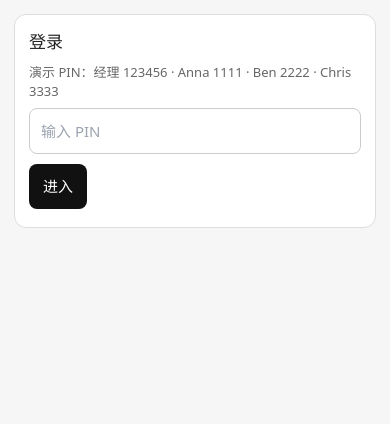
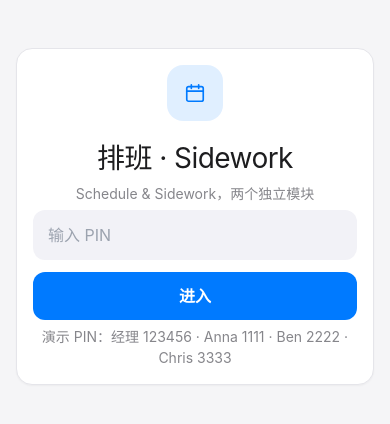
Before and after one commit to yimgao/pos-sidework-app, a React (Vite) app in the folder frontend/: page / in a window 390 px wide. Shown: the top 424 px of the page. Built offline with nearby package versions, Linux system fonts and the light colour scheme.

Commit message:
UI redesign: Apple-style, desktop left sidebar, mobile bottom tabs

```diff
--- a/frontend/src/App.jsx
+++ b/frontend/src/App.jsx
@@ -7,6 +7,30 @@ import ScorePage from './pages/ScorePage'
 import ReportPage from './pages/ReportPage'
 import SuggestPage from './pages/SuggestPage'
 
+function Icon({ name }) {
+  const p = { fill: 'none', stroke: 'currentColor', strokeWidth: 1.8, strokeLinecap: 'round', strokeLinejoin: 'round', width: 22, height: 22, viewBox: '0 0 24 24' }
+  const paths = {
+    schedule: <><rect x="3" y="5" width="18" height="16" rx="2" /><path d="M3 10h18M8 3v4M16 3v4" /></>,
+    today: <><rect x="3" y="5" width="18" height="16" rx="2" /><path d="M8 12l2 2 4-4" /></>,
+    score: <><path d="M4 20V10M10 20V4M16 20v-8M22 20H2" /></>,
+    review: <><circle cx="12" cy="12" r="9" /><path d="M8 12l2 2 4-4" /></>,
+    report: <><path d="M7 3h7l4 4v14H7z" /><path d="M14 3v4h4M10 12h5M10 16h5" /></>,
+    suggest: <><path d="M9 18h6M10 21h4M12 3a6 6 0 0 0-3.3 11c.7.5 1.3 1.2 1.3 2h4c0-.8.6-1.5 1.3-2A6 6 0 0 0 12 3z" /></>,
+  }
+  return <svg {...p}>{paths[name]}</svg>
+}
+
+const COMMON = [
+  ['schedule', '排班', 'Schedule', 'schedule'],
+  ['today', '今日', 'Today', 'today'],
+  ['score', '分数', 'Score', 'score'],
+]
+const MANAGER = [
+  ['review', '复核', 'Review', 'review'],
+  ['report', '报告', 'Report', 'report'],
+  ['suggest', '建议', 'Suggestions', 'suggest'],
+]
+
 export default function App() {
   const [user, setUser] = useState(null)
   const [pin, setPin] = useState('')
@@ -15,40 +39,51 @@ export default function App() {
   useEffect(() => { if (localStorage.getItem('pos-token')) me().then(setUser).catch(() => clearToken()) }, [])
   if (!user) {
     return (
-      <main>
-        <div className="card">
-          <h2>登录</h2>
-          <p className="muted">演示 PIN：经理 123456 · Anna 1111 · Ben 2222 · Chris 3333</p>
-          <input inputMode="numeric" placeholder="输入 PIN" value={pin} onChange={(e) => setPin(e.target.value)} />
-          <button className="btn" onClick={async () => {
+      <main className="login-wrap">
+        <div className="card login-card">
+          <div className="login-mark"><Icon name="schedule" /></div>
+          <h1>排班 · Sidework</h1>
+          <p className="muted">Schedule &amp; Sidework，两个独立模块</p>
+          <input inputMode="numeric" placeholder="输入 PIN" value={pin} onChange={(e) => setPin(e.target.value)} onKeyDown={(e) => { if (e.key === 'Enter') document.getElementById('login-btn').click() }} />
+          <button id="login-btn" className="btn login-btn" onClick={async () => {
             try { const d = await login(pin); setToken(d.token); setUser(d.user); setTab(d.user.is_manager ? 'schedule' : 'today') }
             catch (e) { setMsg(e.message) }
           }}>进入</button>
-          <p className="muted">{msg}</p>
+          <p className="muted">演示 PIN：经理 123456 · Anna 1111 · Ben 2222 · Chris 3333</p>
+          <p className="muted error">{msg}</p>
         </div>
       </main>
     )
   }
-  const tabs = [
-    ['schedule', '排班'],
-    ['today', '今日'],
-    ['score', '分数'],
-  ]
-  if (user.is_manager) tabs.push(['review', '复核'], ['report', '报告'], ['suggest', '建议'])
-  const navButtons = (cls) => (
-    <nav className={cls}>
-      {tabs.map(([k, label]) => <button key={k} className={tab === k ? 'active' : ''} onClick={() => setTab(k)}>{label}</button>)}
-    </nav>
-  )
+  const tabs = user.is_manager ? [...COMMON, ...MANAGER] : COMMON
+  const logout = () => { clearToken(); setUser(null) }
   return (
     <div className="layout">
       <aside className="sidebar">
-        <h1>排班 + Sidework</h1>
-        <p className="muted">两个单独模块：排班 · Sidework 检查 · 交点是表现分 → 排班建议</p>
-        {navButtons('side-nav')}
+        <div className="brand"><div className="brand-mark"><Icon name="schedule" /></div><div><b>排班 · Sidework</b><small>Schedule &amp; Sidework</small></div></div>
+        <p className="nav-label">我的</p>
+        <nav className="side-nav">
+          {COMMON.map(([k, label, sub, icon]) => (
+            <button key={k} className={tab === k ? 'active' : ''} onClick={() => setTab(k)}>
+              <Icon name={icon} /><span><b>{label}</b><small>{sub}</small></span>
+            </button>
+          ))}
+        </nav>
+        {user.is_manager && (<><p className="nav-label">经理</p><nav className="side-nav">
+          {MANAGER.map(([k, label, sub, icon]) => (
+            <button key={k} className={tab === k ? 'active' : ''} onClick={() => setTab(k)}>
+              <Icon name={icon} /><span><b>{label}</b><small>{sub}</small></span>
+            </button>
+          ))}
+        </nav></>)}
+        <div className="user-card">
+          <div className="avatar">{user.name.slice(0, 1)}</div>
+          <div className="user-meta"><b>{user.name}</b><small>{user.is_manager ? '经理 Manager' : '员工 Staff'}</small></div>
+          <button className="btn2" onClick={logout}>退出</button>
+        </div>
       </aside>
       <div className="maincol">
-        <header><h1>排班 + Sidework</h1><p>当前：{user.name}{user.is_manager ? '（经理）' : '（员工）'} <button className="btn2" onClick={() => { clearToken(); setUser(null) }}>退出</button></p></header>
+        <header className="mobile-header"><b>排班 · Sidework</b><span>{user.name}</span></header>
         <main>
           {tab === 'schedule' && <SchedulePage user={user} />}
           {tab === 'today' && <TodayPage user={user} />}
@@ -57,7 +92,13 @@ export default function App() {
           {tab === 'report' && user.is_manager && <ReportPage />}
           {tab === 'suggest' && user.is_manager && <SuggestPage />}
         </main>
-        {navButtons('bottom-nav')}
+        <nav className="bottom-nav">
+          {tabs.map(([k, label, sub, icon]) => (
+            <button key={k} className={tab === k ? 'active' : ''} onClick={() => setTab(k)}>
+              <Icon name={icon} /><span>{label}</span>
+            </button>
+          ))}
+        </nav>
       </div>
     </div>
   )
--- a/frontend/src/index.css
+++ b/frontend/src/index.css
@@ -1,39 +1,73 @@
 @tailwind base;
 @tailwind components;
 @tailwind utilities;
-*{box-sizing:border-box} body{font-family:system-ui,-apple-system,Arial,sans-serif;margin:0;background:#f6f6f6;color:#222}
-header{background:#111;color:#fff;padding:14px 16px} header h1{font-size:18px;margin:0} header p{margin:4px 0 0;color:#ccc;font-size:13px}
-nav{display:flex;gap:8px;padding:10px;overflow-x:auto;background:#fff;border-bottom:1px solid #ddd}
-nav button{border:1px solid #ddd;background:#fff;padding:10px 14px;border-radius:20px;white-space:nowrap;font-size:15px}
-nav button.active{background:#111;color:#fff}
+/* Apple 风格设计系统：浅灰底、白卡、蓝主色、圆角大、留白多 */
+:root{--bg:#F5F5F7;--card:#fff;--text:#1D1D1F;--secondary:#86868B;--border:#E5E5EA;--blue:#007AFF;--blue-soft:rgba(0,122,255,.12);--green:#34C759;--red:#FF3B30;--orange:#FF9500;--fill:#F2F2F7}
+*{box-sizing:border-box}
+body{font-family:-apple-system,BlinkMacSystemFont,"SF Pro Text","SF Pro Display","Helvetica Neue",Arial,sans-serif;margin:0;background:var(--bg);color:var(--text);-webkit-font-smoothing:antialiased;line-height:1.5}
+button{font-family:inherit;cursor:pointer}
+button:active{opacity:.75}
+main{padding:20px;max-width:1080px;margin:0 auto}
+.card{background:var(--card);border:1px solid var(--border);border-radius:18px;padding:20px;margin-bottom:16px;box-shadow:0 1px 2px rgba(0,0,0,.04)}
+.card h2{font-size:22px;font-weight:700;margin:0 0 6px;letter-spacing:-.02em}
+.card h3{font-size:17px;font-weight:600;margin:16px 0 8px}
+.muted{color:var(--secondary);font-size:14px}
+.error{color:var(--red)}
+input,select,textarea{width:100%;padding:12px 14px;margin:6px 0;border:1px solid transparent;border-radius:12px;font-size:16px;background:var(--fill);color:var(--text)}
+input:focus,select:focus,textarea:focus{outline:2px solid rgba(0,122,255,.35);background:#fff}
+button.btn{background:var(--blue);color:#fff;border:0;padding:12px 20px;border-radius:12px;font-size:16px;font-weight:600;margin:6px 6px 6px 0}
+button.btn2{background:#E8E8ED;color:var(--text);border:0;padding:9px 14px;border-radius:10px;font-size:14px;font-weight:500;margin:4px 4px 4px 0}
+button.green{background:var(--green)} button.red{background:var(--red)}
+.tag{display:inline-block;padding:4px 10px;border-radius:999px;font-size:12px;font-weight:600;background:var(--fill);color:#6E6E73}
+.tag.ok{background:rgba(52,199,89,.15);color:#248A3D} .tag.bad{background:rgba(255,59,48,.12);color:#D70015} .tag.warn{background:rgba(255,149,0,.15);color:#B25E09}
+table{width:100%;border-collapse:collapse;font-size:15px} th{color:var(--secondary);font-size:13px;font-weight:600;padding:12px 8px;text-align:left;border-bottom:1px solid var(--border)} td{padding:12px 8px;border-bottom:1px solid #F2F2F7;vertical-align:top}
+img.thumb{width:100%;max-width:320px;border-radius:12px;margin-top:8px}
+.task{background:#FBFBFD;border:1px solid var(--border);border-radius:14px;padding:16px;margin:12px 0}
+pre{white-space:pre-wrap;background:#FBFBFD;border:1px solid var(--border);border-radius:12px;padding:16px;font-size:15px;line-height:1.6}
+/* 登录 */
+.login-wrap{max-width:420px;margin:0 auto;padding-top:80px}
+.login-card{text-align:center;padding:32px 28px}
+.login-mark{width:56px;height:56px;border-radius:16px;background:var(--blue-soft);color:var(--blue);display:flex;align-items:center;justify-content:center;margin:0 auto 16px}
+.login-card h1{font-size:28px;margin:0 0 4px;letter-spacing:-.02em}
+.login-btn{width:100%;margin:12px 0}
+/* 电脑端：左侧竖导航 */
 .sidebar{display:none}
-.bottom-nav{position:fixed;left:0;right:0;bottom:0;z-index:10;justify-content:space-around;border-top:1px solid #ddd;border-bottom:0;padding-bottom:calc(10px + env(safe-area-inset-bottom))}
-.bottom-nav button{border:0;padding:12px 8px;border-radius:8px;font-size:14px}
+.mobile-header{display:flex;justify-content:space-between;align-items:center;padding:16px 20px;position:sticky;top:0;z-index:20;background:rgba(245,245,247,.85);backdrop-filter:blur(20px);-webkit-backdrop-filter:blur(20px)}
+.mobile-header b{font-size:17px}
+.mobile-header span{color:var(--secondary);font-size:14px}
+.bottom-nav{position:fixed;left:0;right:0;bottom:0;z-index:30;display:flex;justify-content:space-around;background:rgba(255,255,255,.88);backdrop-filter:blur(20px);-webkit-backdrop-filter:blur(20px);border-top:1px solid var(--border);padding:8px 4px calc(8px + env(safe-area-inset-bottom))}
+.bottom-nav button{border:0;background:transparent;color:#8E8E93;display:flex;flex-direction:column;align-items:center;gap:2px;font-size:11px;padding:4px 10px}
+.bottom-nav button.active{color:var(--blue)}
+.bottom-nav button span{font-weight:500}
 @media (min-width:768px){
-  .sidebar{display:block;width:220px;flex-shrink:0;padding:16px;background:#fff;border-right:1px solid #ddd;position:sticky;top:0;height:100vh}
-  .sidebar h1{font-size:18px;margin:0 0 6px}
-  .side-nav{display:block;border-bottom:0;padding:10px 0}
-  .side-nav button{display:block;width:100%;margin-bottom:8px;text-align:left;border-radius:8px}
-  .layout{display:flex;align-items:flex-start}
+  .mobile-header{display:none}
+  .bottom-nav{display:none}
+  .layout{display:flex;align-items:flex-start;min-height:100vh}
+  .sidebar{display:flex;flex-direction:column;width:264px;flex-shrink:0;padding:24px 16px;background:#FBFBFD;border-right:1px solid var(--border);position:sticky;top:0;height:100vh}
+  .brand{display:flex;gap:12px;align-items:center;padding:4px 8px 20px}
+  .brand-mark{width:40px;height:40px;border-radius:12px;background:var(--blue-soft);color:var(--blue);display:flex;align-items:center;justify-content:center;flex-shrink:0}
+  .brand b{display:block;font-size:17px}
+  .brand small{color:var(--secondary);font-size:12px}
+  .nav-label{font-size:12px;font-weight:600;color:var(--secondary);text-transform:uppercase;letter-spacing:.05em;padding:16px 12px 6px;margin:0}
+  .side-nav{display:flex;flex-direction:column;gap:2px}
+  .side-nav button{border:0;background:transparent;display:flex;gap:12px;align-items:center;text-align:left;padding:10px 12px;border-radius:10px;color:var(--text);font-size:15px}
+  .side-nav button:hover{background:#EDEDEF}
+  .side-nav button.active{background:var(--blue-soft);color:var(--blue)}
+  .side-nav button span{display:flex;flex-direction:column;line-height:1.2}
+  .side-nav button b{font-weight:600}
+  .side-nav button small{color:var(--secondary);font-size:12px;font-weight:400}
+  .side-nav button.active small{color:var(--blue)}
+  .user-card{margin-top:auto;display:flex;gap:10px;align-items:center;border-top:1px solid var(--border);padding-top:16px}
+  .avatar{width:36px;height:36px;border-radius:50%;background:var(--blue-soft);color:var(--blue);display:flex;align-items:center;justify-content:center;font-weight:700;flex-shrink:0}
+  .user-meta{flex:1;min-width:0;display:flex;flex-direction:column;line-height:1.2}
+  .user-meta small{color:var(--secondary);font-size:12px}
   .maincol{flex:1;min-width:0}
-  main{max-width:1100px}
-  .bottom-nav{display:none}
-  header h1{display:none}
+  main{padding:32px;max-width:1080px}
 }
 @media (max-width:767px){
-  main{padding-bottom:90px}
+  main{padding:16px;padding-bottom:110px}
+  .card{padding:16px;border-radius:16px}
+  .card h2{font-size:20px}
+  .login-wrap{padding:48px 16px 16px}
   .sidebar{display:none}
 }
-main{padding:14px;max-width:900px;margin:0 auto}
-.card{background:#fff;border:1px solid #ddd;border-radius:12px;padding:14px;margin-bottom:12px}
-.card h2{font-size:17px;margin:0 0 8px} .muted{color:#666;font-size:13px}
-input,select,textarea{width:100%;padding:11px;margin:6px 0;border:1px solid #ccc;border-radius:8px;font-size:15px}
-button.btn{background:#111;color:#fff;border:0;padding:11px 14px;border-radius:8px;font-size:15px;margin:4px 4px 4px 0}
-button.btn2{background:#eee;color:#111;border:0;padding:9px 12px;border-radius:8px;font-size:14px;margin:4px 4px 4px 0}
-button.green{background:#1a7f4b} button.red{background:#b42318}
-.tag{display:inline-block;padding:2px 8px;border-radius:20px;font-size:12px;background:#eee}
-.tag.ok{background:#d8f3e3} .tag.bad{background:#fde3e0} .tag.warn{background:#fff1c9}
-table{width:100%;border-collapse:collapse;font-size:14px} th,td{border-bottom:1px solid #eee;padding:8px;text-align:left}
-img.thumb{width:100%;max-width:320px;border-radius:8px;margin-top:6px}
-.task{border:1px solid #eee;border-radius:10px;padding:10px;margin:8px 0}
-pre{white-space:pre-wrap;background:#fafafa;border:1px solid #eee;border-radius:8px;padding:12px;font-size:14px}
```
